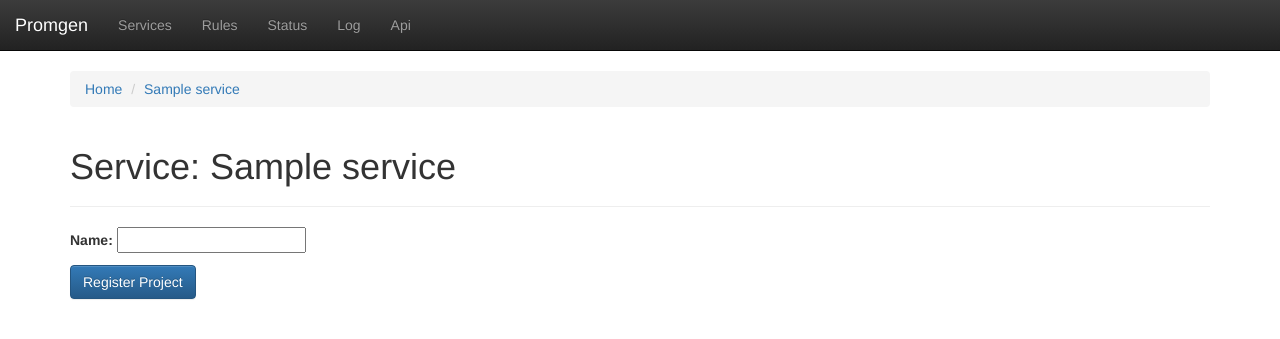
After one commit to line/promgen, a Django app: page /service/1/new in a window 1280 px wide. The commit adds this page. Shown: the top 339 px of the page. Run offline with Django 3.2, Linux system fonts and the light colour scheme; tables that the repository leaves empty hold one stand-in row (values such as "Sample post"); some libraries are stand-ins or nearby versions.

Commit message:
Register new project

```diff
--- a/promgen/forms.py
+++ b/promgen/forms.py
@@ -6,3 +6,8 @@ class ExporterForm(forms.Form):
     port = forms.IntegerField()
     path = forms.CharField(required=False)
     project_id = forms.HiddenInput()
+
+
+class ProjectForm(forms.Form):
+    name = forms.CharField()
+    service_id = forms.HiddenInput()
--- /dev/null
+++ b/promgen/templates/promgen/project_form.html
@@ -0,0 +1,19 @@
+{% extends "base.html" %}
+
+{% block content %}
+
+<ol class="breadcrumb">
+  <li><a href="/">Home</a></li>
+  <li class="active"><a href="{% url 'service-detail' service.id %}">{{ service.name }}</a></li>
+</ol>
+
+<div class="page-header">
+  <h1>Service: {{ service.name }}</h1>
+</div>
+
+<form action="{% url 'project-new' service.id %}" method="post">{% csrf_token %}
+    {{ form.as_p }}
+    <button class="btn btn-primary">Register Project</button>
+</form>
+
+{% endblock %}
--- a/promgen/templates/promgen/service_detail.html
+++ b/promgen/templates/promgen/service_detail.html
@@ -41,7 +41,7 @@
   </table>
   <div class="panel-footer">
     <a href="{% url 'service-rules' service.id %}" class="btn btn-primary">Rules</a>
-    <a href="{% url 'service-new' %}" class="btn btn-primary">Register project</a>
+    <a href="{% url 'project-new' service.id %}" class="btn btn-primary">Register project</a>
     <form method="post" action="{% url 'service-delete' service.id %}" onsubmit="return confirm('Delete this service?')" style="display: inline">
       {% csrf_token %}
       <button class="btn btn-danger">Delete service</button>
--- a/promgen/templates/promgen/service_list.html
+++ b/promgen/templates/promgen/service_list.html
@@ -42,7 +42,7 @@
 </table>
   <div class="panel-footer">
     <a href="{% url 'service-rules' service.id %}" class="btn btn-primary">Rules</a>
-    <a href="{% url 'service-new' %}" class="btn btn-primary">Register project</a>
+    <a href="{% url 'project-new' service.id %}" class="btn btn-primary">Register project</a>
     <form method="post" action="{% url 'service-delete' service.id %}" onsubmit="return confirm('Delete this service?')" style="display: inline">
       {% csrf_token %}
       <button class="btn btn-danger">Delete service</button>
--- a/promgen/urls.py
+++ b/promgen/urls.py
@@ -29,6 +29,7 @@ urlpatterns = [
     url(r'^service/(?P<pk>[0-9]+)/delete$', views.ServiceDelete.as_view(), name='service-delete'),
     url(r'^service/(?P<pk>[0-9]+)/rules$', views.RulesList.as_view(), name='service-rules'),
     url(r'^service/(?P<pk>[0-9]+)/rules/new$', views.RulesList.as_view(), name='service-rules-new'),
+    url(r'^service/(?P<pk>[0-9]+)/new$', views.RegisterProject.as_view(), name='project-new'),
 
     url(r'^project/(?P<pk>[0-9]+)/$', views.ProjectDetail.as_view(), name='project-detail'),
     url(r'^project/(?P<pk>[0-9]+)/delete$', views.ProjectDelete.as_view(), name='project-delete'),
--- a/promgen/views.py
+++ b/promgen/views.py
@@ -157,6 +157,25 @@ class RegisterExporter(FormView):
         return HttpResponseRedirect(reverse('project-detail', args=[project.id]))
 
 
+class RegisterProject(FormView):
+    model = models.Project
+    template_name = 'promgen/project_form.html'
+    form_class = forms.ProjectForm
+
+    def get_context_data(self, **kwargs):
+        context = super(RegisterProject, self).get_context_data(**kwargs)
+        if 'pk' in self.kwargs:
+            context['service'] = \
+                get_object_or_404(models.Service, id=self.kwargs['pk'])
+
+        return context
+
+    def form_valid(self, form):
+        service = get_object_or_404(models.Service, id=self.kwargs['pk'])
+        project, _ = models.Project.objects.get_or_create(service=service, **form.clean())
+        return HttpResponseRedirect(reverse('project-detail', args=[project.id]))
+
+
 class ApiConfig(View):
     def get(self, request):
         data = []
```
